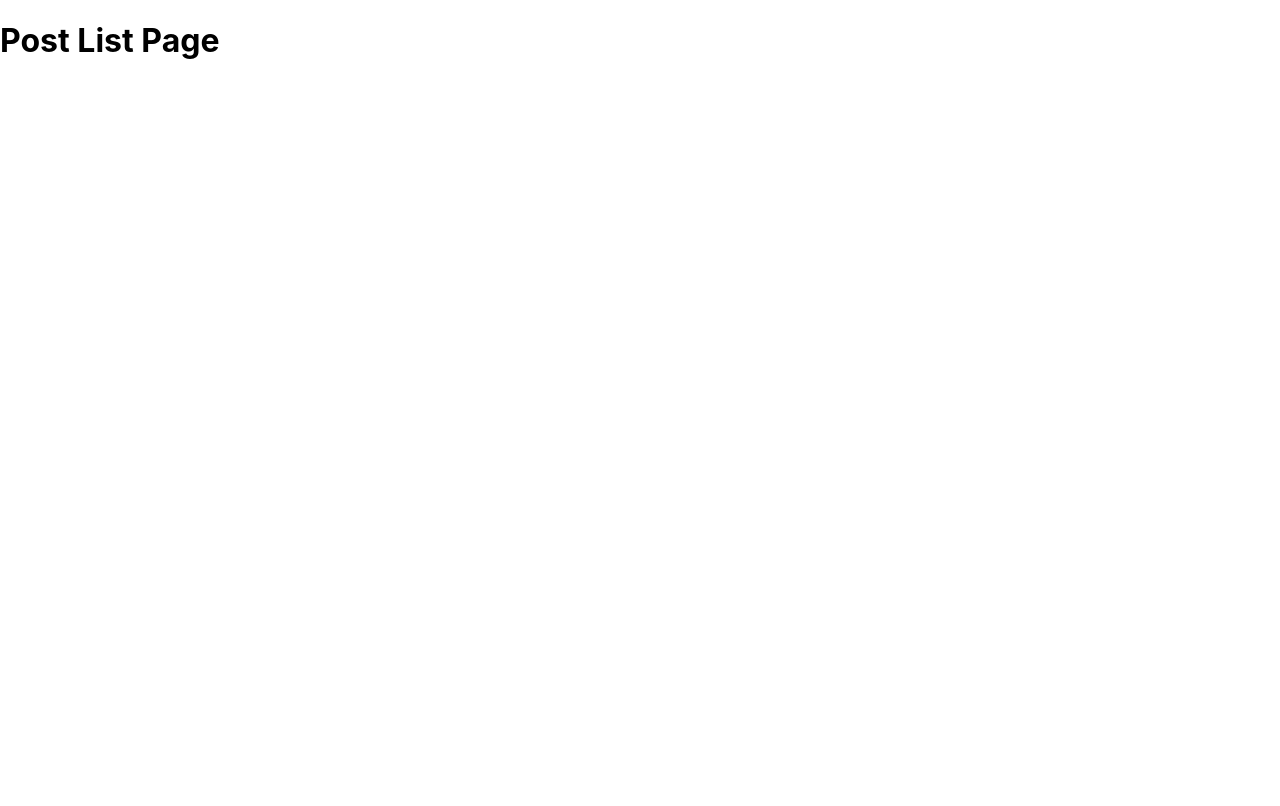
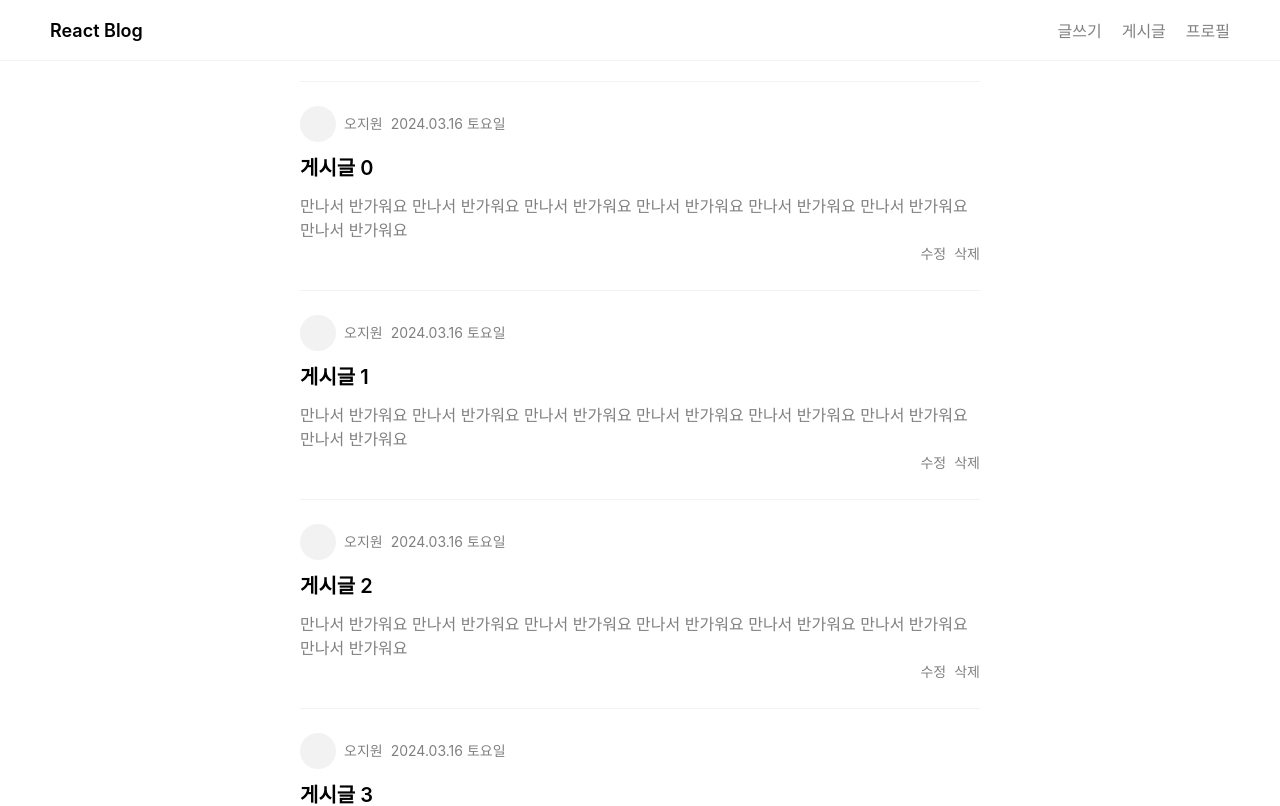
Before and after one commit to 5meang9/react-blog, a React (Create React App) app: page /posts in a window 1280 px wide. Shown: the top 806 px of the page. Built offline with nearby package versions, Linux system fonts and the light colour scheme.

Commit message:
1. 게시글, 프로필, 홈페이지 대문 레이아웃 진행 2. Header, Footer 컴포넌트로 변경 3. 프로필에 내 게시글 보이도록 변경

```diff
--- /dev/null
+++ b/src/components/Footer.tsx
@@ -0,0 +1,12 @@
+import { Link } from "react-router-dom";
+
+export default function Footer(){
+  return(
+    <footer>
+      <Link to="/posts/new">글쓰기</Link>
+      <Link to="/posts">게시글</Link>
+      <Link to="/profile">프로필</Link>
+    </footer>
+  )
+
+}
--- /dev/null
+++ b/src/components/Header.tsx
@@ -0,0 +1,16 @@
+import { Link } from "react-router-dom";
+
+export default function Header(){
+  return(
+    <header className="header">
+      <Link to="/" className="header__logo">
+        React Blog
+      </Link>
+      <div>
+        <Link to="/posts/new">글쓰기</Link>
+        <Link to="/posts">게시글</Link>
+        <Link to="/profile">프로필</Link>
+      </div>
+    </header>
+  )
+}
--- /dev/null
+++ b/src/components/PostDetail.tsx
@@ -0,0 +1,29 @@
+export default function PostDetail(){
+  return(
+    <>
+      <div className="post__detail">
+        <div className="post__box">
+          <div className="post__title">블로그 페이지 작성부분</div>
+          <div className="post__profile-box">
+            <div className="post__profile" />
+            <div className="post__author-name">오지원</div>
+            <div className="post__date">2024.03.16 토요일</div>
+          </div>
+          <div className="post__utils-box">
+            <div className="post__delete">삭제</div>
+            <div className="post__edit">수정</div>
+          </div>
+          <div className="post__text">
+            만나서 반가워요
+            만나서 반가워요
+            만나서 반가워요
+            만나서 반가워요
+            만나서 반가워요
+            만나서 반가워요
+            만나서 반가워요
+          </div>
+        </div>
+      </div>
+    </>
+  )
+}
--- /dev/null
+++ b/src/components/PostList.tsx
@@ -0,0 +1,45 @@
+import { Link } from "react-router-dom";
+
+interface PostListProps{
+  hasNavigation?: boolean;
+}
+
+export default function PostList({ hasNavigation = true }: PostListProps){
+  return(
+    <>
+      {hasNavigation && (
+        <div className="post__navigation">
+          <div className="post__navigation--active">전체</div>
+          <div>나의 글</div>
+        </div>
+      )}
+      <div className="post__list">
+        {[...Array(10)].map((e, index) => (
+          <div key={index} className="post__box">
+            <Link to={`posts/${index}`}>
+              <div className="post__profile-box">
+                <div className="post__profile" />
+                <div className="post__author-name">오지원</div>
+                <div className="post__date">2024.03.16 토요일</div>
+              </div>
+              <div className="post__title">게시글 {index}</div>
+              <div className="post__text">
+                만나서 반가워요
+                만나서 반가워요
+                만나서 반가워요
+                만나서 반가워요
+                만나서 반가워요
+                만나서 반가워요
+                만나서 반가워요
+              </div>
+              <div className="post__utils-box">
+                <div className="post__delete">삭제</div>
+                <div className="post__edit">수정</div>
+              </div>
+            </Link>
+          </div>
+        ))}
+      </div>
+    </>
+  )
+}
--- /dev/null
+++ b/src/components/Profile.tsx
@@ -0,0 +1,18 @@
+import { Link } from "react-router-dom";
+
+export default function Profile(){
+  return (
+    <div className="profile__box">
+      <div className="flex__box-lg">
+        <div className="profile__image" />
+        <div>
+          <div className="profile__email">test@test.com</div>
+          <div className="profile__name">하이</div>
+        </div>
+      </div>
+      <Link to="/" className="profile__logout">
+        로그아웃
+      </Link>
+    </div>
+  )
+}
--- a/src/index.css
+++ b/src/index.css
@@ -16,11 +16,17 @@ code {
 header {
   display: flex;
   justify-content: space-between;
-  flex-direction: row-reverse;
+  /* flex-direction: row-reverse; */
   border-bottom: 1px solid #f2f2f2;
   padding: 10px 40px;
   min-height: 40px;
   align-items: center;
+}
+
+header .header__logo{
+  color: black;
+  font-weight: 600;
+  font-size: 18px;
 }
 
 header a {
@@ -45,9 +51,162 @@ footer{
   gap: 20px;
 }
 
-/* post list */
-.post-list{
+footer a{
+  text-decoration: none;
+  color: gray;
+}
+
+footer a:focus,
+footer a:hover{
+  color: black;
+}
+
+/* post navigation */
+.post__navigation{
+  display: flex;
+  gap: 12px;
+  margin: 0 auto;
+  max-width: 680px;
+  font-size: 16px;
+  color: gray;
+  cursor: pointer;
+  padding: 48px 20px 0px 20px;
+}
+.post__navigation--active{
+  color: black;
+  font-weight: 600;
+}
+
+/* post list, post detail */
+.post__list,
+.post__detail{
   min-height: 90vh;
   padding: 20px 40px;
   text-align: center;
+  max-width: 680px;
+  margin: 0 auto;
+  line-height: 24px;
+  text-align: left;
 }
+
+.post__box{
+  padding-top: 24px;
+  padding-bottom: 24px;
+  border-top: 1px solid #f2f2f2;
+}
+
+.post__profile-box{
+  display: flex;
+  gap: 8px;
+  font-size: 14px;
+  align-items: center;
+}
+
+.post__profile{
+  width: 36px;
+  height: 36px;
+  background-color: #f2f2f2;
+  border-radius: 50%;
+}
+
+.post__date, .post__author-name{
+  color: gray;
+}
+
+.post__title{
+  font-size: 20px;
+  font-weight: 600;
+  margin: 14px 0px;
+}
+
+.post__text{
+  color: gray;
+  font-size: 16px;
+}
+
+.post__list a{
+  text-decoration: none;
+  color: black;
+}
+
+.post__utils-box{
+  display: flex;
+  gap: 8px;
+  flex-direction: row-reverse;
+  font-size: 14px;
+  color: gray;
+}
+
+.post__delete:hover,
+.post__delete:focus{
+  color: black;
+}
+.post__edit:hover,
+.post__edit:focus{
+  color: black;
+}
+
+/* post detail */
+.post__detail .post__title{
+  font-size: 36px;
+  line-height: 40px;
+}
+
+.post__detail .post__utils-box{
+  padding: 10px 0px;
+  border-top: 1px solid #f2f2f2;
+  border-bottom: 1px solid#f2f2f2;
+  flex-direction: row;
+}
+
+.post__detail .post__profile-box{
+  padding: 10px 0px;
+}
+
+.post__detail .post__text{
+  padding: 10px 0px;
+}
+
+/* profile */
+
+.profile__box{
+  display: flex;
+  gap: 18px;
+  align-items: center;
+  font-size: 18px;
+  margin: 0 auto;
+  max-width: 680px;
+  text-align: left;
+  line-height: 24px;
+  justify-content: space-between;
+  padding: 20px;
+}
+
+.flex__box-lg{
+  display: flex;
+  gap: 18px;
+  align-items: center;
+}
+
+.profile__image{
+  width: 72px;
+  height: 72px;
+  background-color: #f2f2f2;
+  border-radius: 50%;
+}
+
+.profile__name{
+  font-size: 16px;
+  padding-top: 4px;
+}
+.profile__email{
+  font-weight: 500;
+}
+.profile__logout{
+  color: gray;
+  font-size: 14px;
+}
+.profile__logout:focus,
+.profile__logout:hover{
+  color: black;
+}
--- a/src/pages/home/index.tsx
+++ b/src/pages/home/index.tsx
@@ -1,22 +1,16 @@
 import { Link } from "react-router-dom"
+import Header from "../../components/Header"
+import Footer from "../../components/Footer"
+import PostList from "../../components/PostList"
+
 
 
 export default function Home(){
   return (
     <div>
-      <header>
-        <div>
-          <Link to="/posts/new">글쓰기</Link>
-          <Link to="/posts">게시글</Link>
-          <Link to="/profile">프로필</Link>
-        </div>
-      </header>
-      <div className="post-list">Post List</div>
-      <footer>
-        <div>Menu 1</div>
-        <div>Menu 2</div>
-        <div>Menu 3</div>
-      </footer>
+      <Header />
+      <PostList />
+      <Footer />
     </div>
   )
 }
--- a/src/pages/posts/detail.tsx
+++ b/src/pages/posts/detail.tsx
@@ -1,3 +1,13 @@
-export default function PostDetail(){
-  return <h1>Post Detail Page</h1>;
+import Footer from "../../components/Footer";
+import Header from "../../components/Header";
+import PostDetail from "../../components/PostDetail";
+
+export default function PostPage(){
+  return (
+    <>
+      <Header />
+      <PostDetail />
+      <Footer />
+    </>
+  );
 }
--- a/src/pages/posts/index.tsx
+++ b/src/pages/posts/index.tsx
@@ -1,3 +1,13 @@
-export default function PostList(){
-  return <h1>Post List Page</h1>
+import Footer from "../../components/Footer";
+import Header from "../../components/Header";
+import PostList from "../../components/PostList";
+
+export default function PostPage(){
+  return(
+    <>
+      <Header />
+      <PostList hasNavigation = {false}/>
+      <Footer />
+    </>
+  )
 }
--- a/src/pages/posts/new.tsx
+++ b/src/pages/posts/new.tsx
@@ -1,3 +1,12 @@
+import Footer from "../../components/Footer";
+import Header from "../../components/Header";
+
 export default function PostNew(){
-  return <h1>Post New Page</h1>
+  return(
+    <>
+      <Header/>
+      <div className="">Post Form</div>
+      <Footer/>
+    </>
+  )
 }
--- a/src/pages/profile/index.tsx
+++ b/src/pages/profile/index.tsx
@@ -1,3 +1,16 @@
+import Footer from "../../components/Footer";
+import Header from "../../components/Header";
+import PostList from "../../components/PostList";
+import Profile from "../../components/Profile";
+
+
 export default function ProfilePage(){
-  return <h1>Profile Page</h1>;
+  return (
+    <>
+      <Header />
+      <Profile />
+      <PostList hasNavigation = {false}/>
+      <Footer />
+    </>
+  )
 }
```
